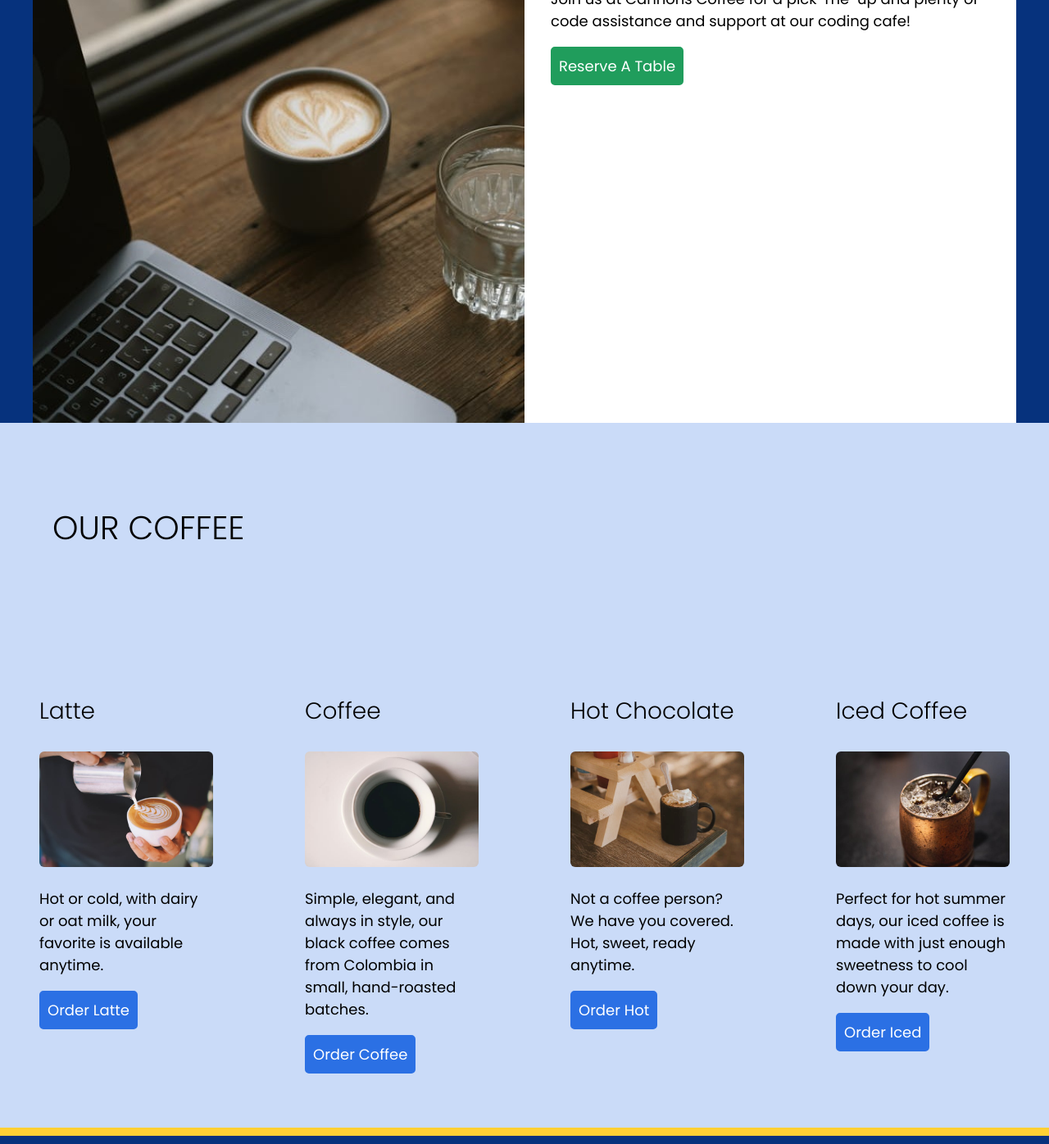
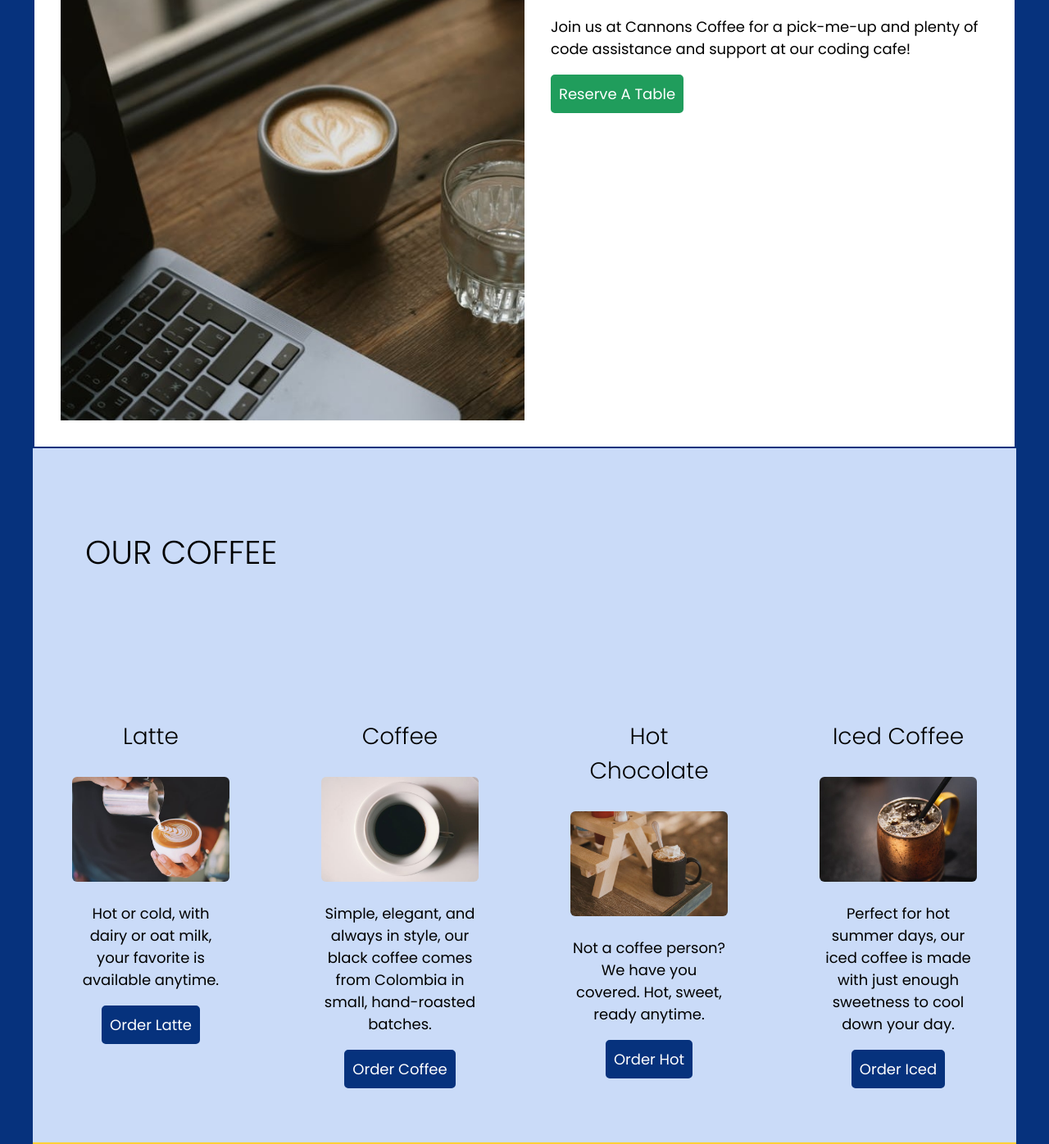
Before and after one commit to Tporterinbox/cannons-coffee, a plain HTML site: page index.html in a window 1280 px wide. Shown: the part 379-1775 px from the top of the page at 82% size. Drawn offline with Linux system fonts and the light colour scheme.

Commit message:
second commit

```diff
--- a/css/styles.css
+++ b/css/styles.css
@@ -34,7 +34,6 @@ body {
 }
 
 .wrapper {
-  font-family: Poppins;
   max-width: 1200px;
   padding: 0;
   margin: 0 auto;
@@ -96,19 +95,9 @@ nav ul {
 
 }
 
-nav{
-  display: flex;
-  flex-flow: row wrap;
-  gap: 1rem;
-  justify-content: space-between;
-}
+
 
 nav a {
-  display: flex;
-  flex-flow: row wrap;
-  gap: 1rem;
-  justify-content: space-between;
-
   color: #ffffff;
   font-size: 1.5rem;
   text-decoration: none;
@@ -135,6 +124,8 @@ nav a {
  display:grid;
  grid-template-columns: 1fr 1fr;
  background-color: #ffffff;
+ margin: 2px;
+ padding: 2rem;
   }
 
 
@@ -183,8 +174,8 @@ nav a {
 
 
   .button{
-    background-color: #2b70e4;
-    border: 10px solid #2b70e4;
+    background-color: #06327d;
+    border: 10px solid #06327d;
     border-radius: 5px;
     text-decoration: none;
     display: inline-block;
--- a/index.html
+++ b/index.html
@@ -1,90 +1,123 @@
 <!DOCTYPE html>
 <html lang="en">
   <head>
-    <meta charset="UTF-8">
-    <meta name="viewport" content="width=device-width, initial-scale=1.0">
+    <meta charset="UTF-8" />
+    <meta name="viewport" content="width=device-width, initial-scale=1.0" />
     <title>cannons-coffee</title>
-    <link rel="stylesheet" href="css/styles.css">
+    <link rel="stylesheet" href="css/styles.css" />
   </head>
   <body>
     <div class="container">
       <header>
         <div class="head-div">
-      <a><img src="images/cannons-coffee-logo.webp" alt="Cannons Coffee, Beans of Joy! Est. 2014" /></a>
+          <a
+            ><img
+              src="images/cannons-coffee-logo.webp"
+              alt="Cannons Coffee, Beans of Joy! Est. 2014"
+          /></a>
           <h1>Cannons Coffee</h1>
         </div>
         <nav>
           <ul>
             <li><a href="index.html" target="_blank">Home</a></li>
             <li><a href="latte.html" target="_blank">Coffee</a></li>
-        <li><a href="https://www.starbucks.com" target="_blank">About</a></li>
-        <li><a href="mailto:tporterinbox@gmail.com" target="_blank">Contact</a></li>
+            <li>
+              <a href="https://www.starbucks.com" target="_blank">About</a>
+            </li>
+            <li>
+              <a href="mailto:tporterinbox@gmail.com" target="_blank"
+                >Contact</a
+              >
+            </li>
           </ul>
         </nav>
-
       </header>
       <main>
-
         <div class="parent-div">
-        <img src="images/coffee-computer.jpg" alt="Laptop with a cup of coffee and a glass of water"/>
+          <img
+            src="images/coffee-computer.jpg"
+            alt="Laptop with a cup of coffee and a glass of water"
+          />
           <div class="child-two">
             <h2>COFFEE AND CODE</h2>
             <p>
-          Join us at Cannons Coffee for a pick-me-up and plenty of code assistance and support at our coding cafe!
+              Join us at Cannons Coffee for a pick-me-up and plenty of code
+              assistance and support at our coding cafe!
             </p>
 
-
-        <p><a href="" target="_blank" class="button-one">Reserve A Table</a></p>
-      </div>
-
+            <p>
+              <a href="" target="_blank" class="button-one">Reserve A Table</a>
+            </p>
           </div>
         </div>
-
 
         <div class="coffee-div">
           <h2>OUR COFFEE</h2>
         </div>
 
         <div class="parent-two">
-
           <div class="baby">
-      <H3> Latte</H3>
-      <img src="images/latte.jpg" alt="latte in a cup"/>
-      <p>Hot or cold, with dairy or oat milk, your favorite is available anytime.</p>
-      <p><a href="http://127.0.0.1:5500/latte.html" target="_blank" class="button">Order Latte</a></p>
+            <h3>Latte</h3>
+            <img src="images/latte.jpg" alt="latte in a cup" />
+            <p>
+              Hot or cold, with dairy or oat milk, your favorite is available
+              anytime.
+            </p>
+            <p>
+              <a
+                href="http://127.0.0.1:5500/latte.html"
+                target="_blank"
+                class="button"
+                >Order Latte</a
+              >
+            </p>
           </div>
 
           <div class="baby">
             <h3>Coffee</h3>
             <img src="images/coffee.jpg" alt="Coffee in a cup" />
-      <p>Simple, elegant, and always in style, our black coffee comes from Colombia in small, hand-roasted batches.</p>
+            <p>
+              Simple, elegant, and always in style, our black coffee comes from
+              Colombia in small, hand-roasted batches.
+            </p>
             <p><a href="" target="_blank" class="button">Order Coffee</a></p>
           </div>
 
           <div class="baby">
             <h3>Hot Chocolate</h3>
-      <img src="images/hotchoc.jpg" alt="Hot Chocolate in a cup with whipped cream" />
-      <p>Not a coffee person? We have you covered. Hot, sweet, ready anytime.</p>
+            <img
+              src="images/hotchoc.jpg"
+              alt="Hot Chocolate in a cup with whipped cream"
+            />
+            <p>
+              Not a coffee person? We have you covered. Hot, sweet, ready
+              anytime.
+            </p>
             <p><a href="" target="_blank" class="button">Order Hot</a></p>
           </div>
 
           <div class="baby">
-      <h3>Iced Coffee	</h3>
-      <img src="images/iced.jpg" alt=" Iced coffee in a mug with a straw " />
-      <p>Perfect for hot summer days, our iced coffee is made with just enough sweetness to cool down your day. </p>
+            <h3>Iced Coffee</h3>
+            <img
+              src="images/iced.jpg"
+              alt=" Iced coffee in a mug with a straw "
+            />
+            <p>
+              Perfect for hot summer days, our iced coffee is made with just
+              enough sweetness to cool down your day.
+            </p>
             <p><a href="" target="_blank" class="button">Order Iced</a></p>
           </div>
-
         </div>
-
       </main>
 
       <div class="footer">
-        <img src="images/logo-footer.webp" alt="Cannons Coffee, Beans of Joy! Est. 2014 "/>
+        <img
+          src="images/logo-footer.webp"
+          alt="Cannons Coffee, Beans of Joy! Est. 2014 "
+        />
         <p>© 2024 Cannons Coffee. All Rights Reserved.</p>
       </div>
-
-
     </div>
   </body>
 </html>
```
Lines whose indentation alone changed are shown as unchanged.
